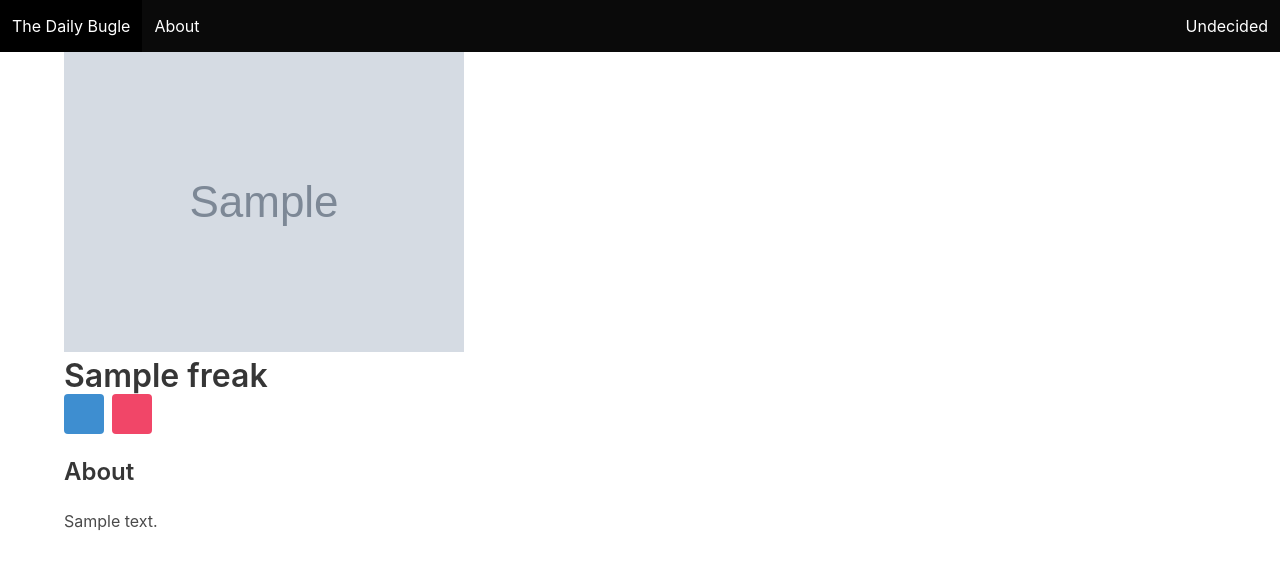
After one commit to najeesimmons/The_Daily_Bugle, a Django app: page /freaks/1/ in a window 1280 px wide. The commit adds this page. Shown: the top 569 px of the page. Run offline with Django 4.2, Linux system fonts and the light colour scheme; tables that the repository leaves empty hold one stand-in row (values such as "Sample post"); grey boxes marked "Sample" are stand-in pictures.

Commit message:
added href to card images for freaks

```diff
--- /dev/null
+++ b/main_app/templates/freak_detail.html
@@ -0,0 +1,36 @@
+{% extends 'base.html' %}
+{% block content %}
+<div class="detail__img">
+    <img src="{{freak.image}}" alt="{{freak.name}}" />
+</div>
+<div class="detail__name">
+    {% if artist.verified_artist %}
+    <div class="icon-text">
+        <span class="icon has-text-info">
+            <i class="fas fa-check-circle"></i>
+        </span>
+        <span>Verified</span>
+    </div>
+    {% endif %}
+    <h1 class="title">{{freak.name}}</h1>
+</div>
+<div class="detail__container">
+    <div class="buttons">
+        <a href="" class="button is-info">
+            <span class="icon">
+                <i class="fas fa-edit"></i>
+            </span>
+        </a>
+        <a href="" class="button is-danger">
+            <span class="icon">
+                <i class="fas fa-trash-alt"></i>
+            </span>
+        </a>
+    </div>
+    <div class="detail__about">
+        <h4 class="title is-4">About</h4>
+        <p>{{freak.bio}}</p>
+    </div>
+</div>
+
+{% endblock %}
--- a/main_app/templates/freak_list.html
+++ b/main_app/templates/freak_list.html
@@ -22,7 +22,7 @@
 </form>
 <div class="gallery">
   {% for freak in freaks %}
-  <a href="">
+  <a href="{% url 'freak_detail' freak.pk %}">
     <div class="card">
       <div class="card-image">
         <figure class="image is-square">
--- a/main_app/urls.py
+++ b/main_app/urls.py
@@ -8,5 +8,5 @@ urlpatterns = [
     path('about/', views.About.as_view(), name="about"),
     path('freaks/', views.FreakList.as_view(), name = "freak_list"),
     path('freaks/new/',views.FreakCreate.as_view(), name="freak_create"),
-    path('freak/<int:pk>/', views.FreakDetail.as_view, name="freak_detail")
+    path('freaks/<int:pk>/', views.FreakDetail.as_view(), name="freak_detail"),
 ]
```
Also changed, not shown: main_app/static/main.css (+44 -1 lines).
